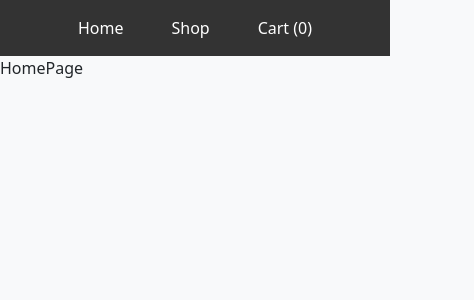
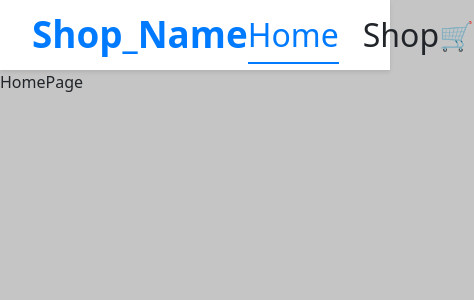
Before and after one commit to LukasKnapek2/shopping-cart, a React (Vite) app: page / in a window 390 px wide. Shown: the top 300 px of the page, 474 px wide, since content can reach past the window. Built offline with nearby package versions, Linux system fonts and the light colour scheme.

Commit message:
feat: update CartItem and NavBar styles, enhance responsiveness, and implement NavLink for active state

```diff
--- a/src/Components/CartItem/CartItem.module.css
+++ b/src/Components/CartItem/CartItem.module.css
@@ -1,76 +1,83 @@
 .cartItem {
-  border: 1px solid #ddd;
+  display: flex;
+  align-items: center;
+  gap: 1.5rem;
+  padding: 1.5rem;
   border-radius: 8px;
-  padding: 16px;
-  text-align: center;
-  box-shadow: 0 2px 8px rgba(0, 0, 0, 0.1);
-  max-width: 400px;
-  display: flex;
-    flex-direction: column;
-  align-items: center;
-  justify-content: center;
+  background-color: var(--surface-color);
+  border: 1px solid var(--border-color);
 }
 
-.cartItem img {
-  width: 80%;
-  height: 80%;
-  object-fit: scale-down;
+.image {
+  width: 100px;
+  height: 100px;
+  object-fit: cover;
   border-radius: 4px;
-  margin-bottom: 12px;
 }
 
-.cartItem h3 {
-  margin: 8px 0;
-  font-size: 18px;
+.productInfo {
+  flex-grow: 1; /* This makes the title/price section take up available space */
 }
 
-.cartItem p {
-  font-size: 20px;
+.title {
+  margin: 0 0 0.25rem;
+  font-size: 1.1rem;
   font-weight: bold;
-  color: #2c3e50;
-  margin: 8px 0 16px;
 }
 
-.controls {
-  display: flex;
-  gap: 8px;
-  margin-bottom: 12px;
-  justify-content: center;
+.price {
+  margin: 0;
+  font-size: 1rem;
+  color: #555;
 }
 
-.controls button {
-  width: 36px;
-  height: 36px;
-  border: 1px solid #ccc;
-  background-color: #f5f5f5;
-  cursor: pointer;
-  border-radius: 4px;
-  font-size: 16px;
+.quantityControls {
+  display: flex;
+  align-items: center;
+  gap: 0.75rem;
 }
 
-.controls button:hover {
-  background-color: #e0e0e0;
+.quantityControls button {
+  width: 30px;
+  height: 30px;
+  border: 1px solid var(--border-color);
+  background-color: transparent;
+  cursor: pointer;
+  border-radius: 50%;
+  font-size: 1rem;
+  font-weight: bold;
+  transition: background-color 0.2s, border-color 0.2s;
 }
 
-.controls input {
-  width: 60px;
-  padding: 6px;
-  border: 1px solid #ccc;
-  border-radius: 4px;
-  text-align: center;
+.quantityControls button:hover {
+  background-color: #f1f1f1;
 }
 
-.cartItem > button {
-  width: 100%;
-  padding: 10px;
-  background-color: #3498db;
-  color: white;
-  border: none;
-  border-radius: 4px;
-  cursor: pointer;
-  font-size: 16px;
+.quantityControls button:disabled {
+  opacity: 0.5;
+  cursor: not-allowed;
 }
 
-.cartItem > button:hover {
-  background-color: #2980b9;
+.removeButton {
+  background: none;
+  border: none;
+  color: var(--primary-color);
+  text-decoration: underline;
+  cursor: pointer;
+  font-size: 0.9rem;
 }
+
+.removeButton:hover {
+  color: var(--primary-color-hover);
+}
+
+/* Responsive layout for smaller screens */
+@media (max-width: 500px) {
+  .cartItem {
+    flex-direction: column;
+    align-items: flex-start;
+  }
+  .productInfo {
+    flex-grow: 0;
+  }
+}
--- a/src/Components/CartItem/CartItem.tsx
+++ b/src/Components/CartItem/CartItem.tsx
@@ -1,40 +1,39 @@
 import React from "react";
-//import PropTypes from "prop-types";
 import styles from "./CartItem.module.css";
 import { CartItem as CartItemType } from "../../types";
+
 type CartItemProps = {
   item: CartItemType;
   onIncrease: (itemToIncrease: CartItemType) => void;
   onDecrease: (itemToDecrease: CartItemType) => void;
   onRemoveItem: (itemToRemove: CartItemType) => void;
-}
+};
 
-const CartItem = ({ item, onIncrease, onDecrease, onRemoveItem }: CartItemProps) => {
+const CartItem = ({
+  item,
+  onIncrease,
+  onDecrease,
+  onRemoveItem,
+}: CartItemProps) => {
   return (
     <div className={styles.cartItem}>
-      <div className={styles.imageContainer}>
-      <img src={item.imageUrl} alt={item.title} />
+      <img className={styles.image} src={item.imageUrl} alt={item.title} />
+      <div className={styles.productInfo}>
+        <h3 className={styles.title}>{item.title}</h3>
+        <p className={styles.price}>${item.price.toFixed(2)}</p>
       </div>
-      <h3>{item.title}</h3>
-      <p>${item.price.toFixed(2)}</p>
-      <p>Quantity: {item.quantity}</p>
-      <button onClick={() => onIncrease(item)}>+</button>
-      <button onClick={() => onDecrease(item)}>-</button>
-      <button onClick={() => onRemoveItem(item)}>Remove</button>
+      <div className={styles.quantityControls}>
+        <button onClick={() => onDecrease(item)} disabled={item.quantity <= 1}>
+          -
+        </button>
+        <span>{item.quantity}</span>
+        <button onClick={() => onIncrease(item)}>+</button>
+      </div>
+      <button onClick={() => onRemoveItem(item)} className={styles.removeButton}>
+        Remove
+      </button>
     </div>
   );
 };
 
-/* CartItem.propTypes = {
-  item: PropTypes.shape({
-    imageUrl: PropTypes.string.isRequired,
-    title: PropTypes.string.isRequired,
-    price: PropTypes.number.isRequired,
-    quantity: PropTypes.number.isRequired,
-  }).isRequired,
-  onIncrease: PropTypes.func.isRequired,
-  onDecrease: PropTypes.func.isRequired,
-  onRemoveItem: PropTypes.func.isRequired,
-}; */
-
 export default CartItem;
--- a/src/Components/NavBar/NavBar.module.css
+++ b/src/Components/NavBar/NavBar.module.css
@@ -1,10 +1,26 @@
-/* NavBar.module.css */
+.header {
+  background-color: var(--surface-color);
+  box-shadow: 0 2px 4px rgba(0, 0, 0, 0.1);
+  padding: 0 2rem;
+  position: sticky;
+  top: 0;
+  z-index: 100;
+}
+
 .navBar {
   display: flex;
-  justify-content: center;
+  justify-content: space-between;
   align-items: center;
-  background-color: #333;
-  padding: 1rem;
+  max-width: 1280px;
+  margin: 0 auto;
+  height: 70px;
+}
+
+.brand {
+  font-size: 2.3rem;
+  font-weight: bold;
+  color: var(--primary-color);
+  text-decoration: none;
 }
 
 .navList {
@@ -12,17 +28,57 @@
   list-style: none;
   margin: 0;
   padding: 0;
+  gap: 1.5rem;
 }
 
 .navLink {
-  color: white;
+  color: var(--text-color);
   text-decoration: none;
-  padding: 0.5rem 1rem;
-  margin: 0 0.5rem;
-  border-radius: 4px;
-  transition: background-color 0.2s ease-in-out;
+  font-size: 2rem;
+  padding: 0.5rem 0;
+  position: relative;
+  transition: color 0.2s ease-in-out;
 }
 
-.navLink:hover {
-  background-color: #555;
+.navLink::after {
+  content: "";
+  position: absolute;
+  bottom: 0;
+  left: 0;
+  width: 0;
+  height: 2px;
+  background-color: var(--primary-color);
+  transition: width 0.3s ease-in-out;
 }
+
+.navLink:hover::after,
+.navLink.active::after {
+  width: 100%;
+}
+
+.navLink.active {
+  color: var(--primary-color);
+}
+
+.cartLink {
+  position: relative;
+  font-size: 1.75rem; /* Makes the emoji bigger */
+  color: var(--text-color);
+  text-decoration: none;
+}
+
+.cartBadge {
+  position: absolute;
+  top: -5px;
+  right: -10px;
+  background-color: var(--primary-color);
+  color: white;
+  border-radius: 50%;
+  width: 20px;
+  height: 20px;
+  display: flex;
+  justify-content: center;
+  align-items: center;
+  font-size: 0.75rem;
+  font-weight: bold;
+}
--- a/src/Components/NavBar/NavBar.tsx
+++ b/src/Components/NavBar/NavBar.tsx
@@ -1,34 +1,45 @@
 import React from "react";
-import { Link } from "react-router-dom";
-//import PropTypes from "prop-types";
+import { Link, NavLink } from "react-router-dom";
 import styles from "./NavBar.module.css";
 
 const NavBar = ({ cartItemsCount }: { cartItemsCount: number }) => {
   return (
+    <header className={styles.header}>
       <nav className={styles.navBar}>
+        <Link to="/" className={styles.brand}>
+          Shop_Name
+        </Link>
         <ul className={styles.navList}>
           <li>
-          <Link to="/" className={styles.navLink}>
+            <NavLink
+              to="/"
+              className={({ isActive }) =>
+                isActive ? `${styles.navLink} ${styles.active}` : styles.navLink
+              }
+            >
               Home
-          </Link>
+            </NavLink>
           </li>
           <li>
-          <Link to="/shop" className={styles.navLink}>
+            <NavLink
+              to="/shop"
+              className={({ isActive }) =>
+                isActive ? `${styles.navLink} ${styles.active}` : styles.navLink
+              }
+            >
               Shop
-          </Link>
-        </li>
-        <li>
-          <Link to="/cart" className={styles.navLink}>
-            Cart ({cartItemsCount})
-          </Link>
+            </NavLink>
           </li>
         </ul>
+        <Link to="/cart" className={styles.cartLink}>
+          🛒
+          {cartItemsCount > 0 && (
+            <span className={styles.cartBadge}>{cartItemsCount}</span>
+          )}
+        </Link>
       </nav>
+    </header>
   );
 };
 
-/* NavBar.propTypes = {
-  cartItemsCount: PropTypes.number.isRequired,
-}; */
-
 export default NavBar;
--- a/src/index.css
+++ b/src/index.css
@@ -13,7 +13,7 @@
   --primary-color: #007bff;
   --primary-color-hover: #0056b3;
   --text-color: #212529;
-  --background-color: #f8f9fa;
+  --background-color: #c5c5c5;
   --surface-color: #ffffff;
   --border-color: #dee2e6;
 }
```
Lines whose indentation alone changed are shown as unchanged.
